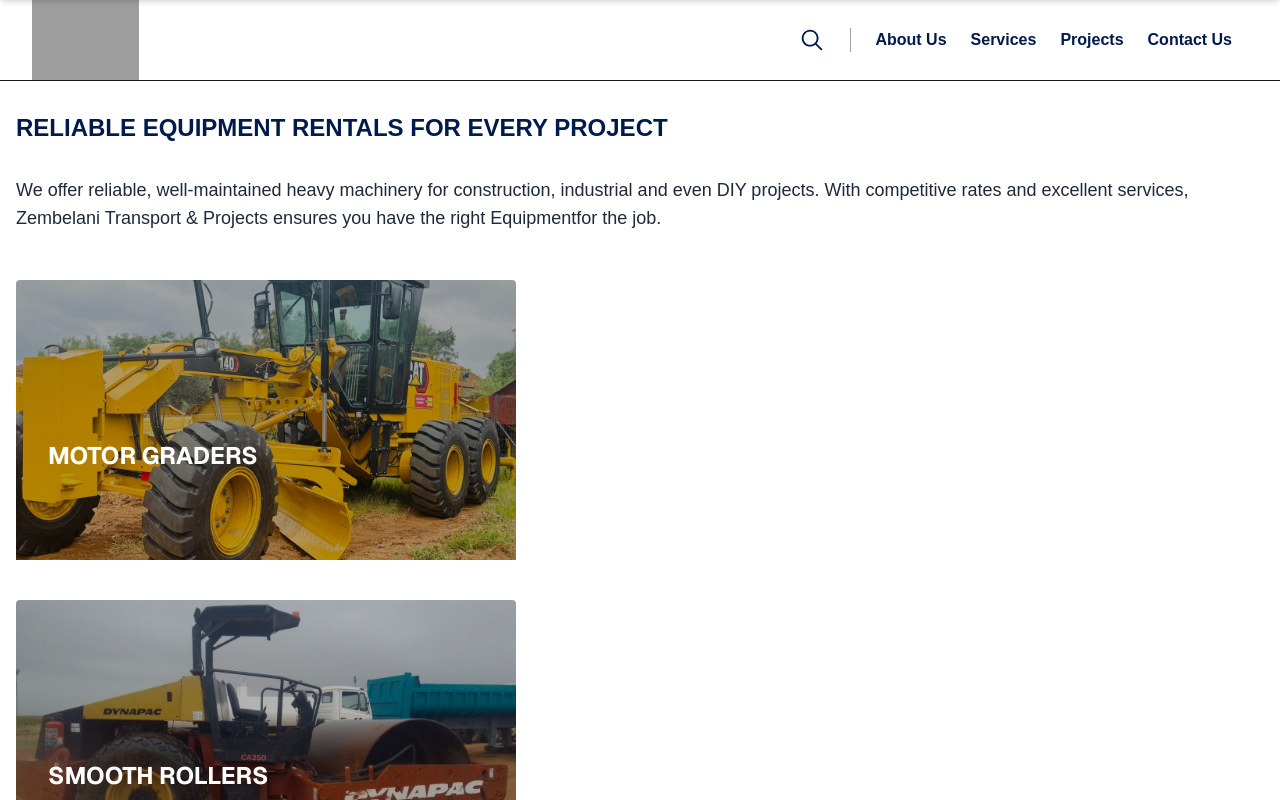
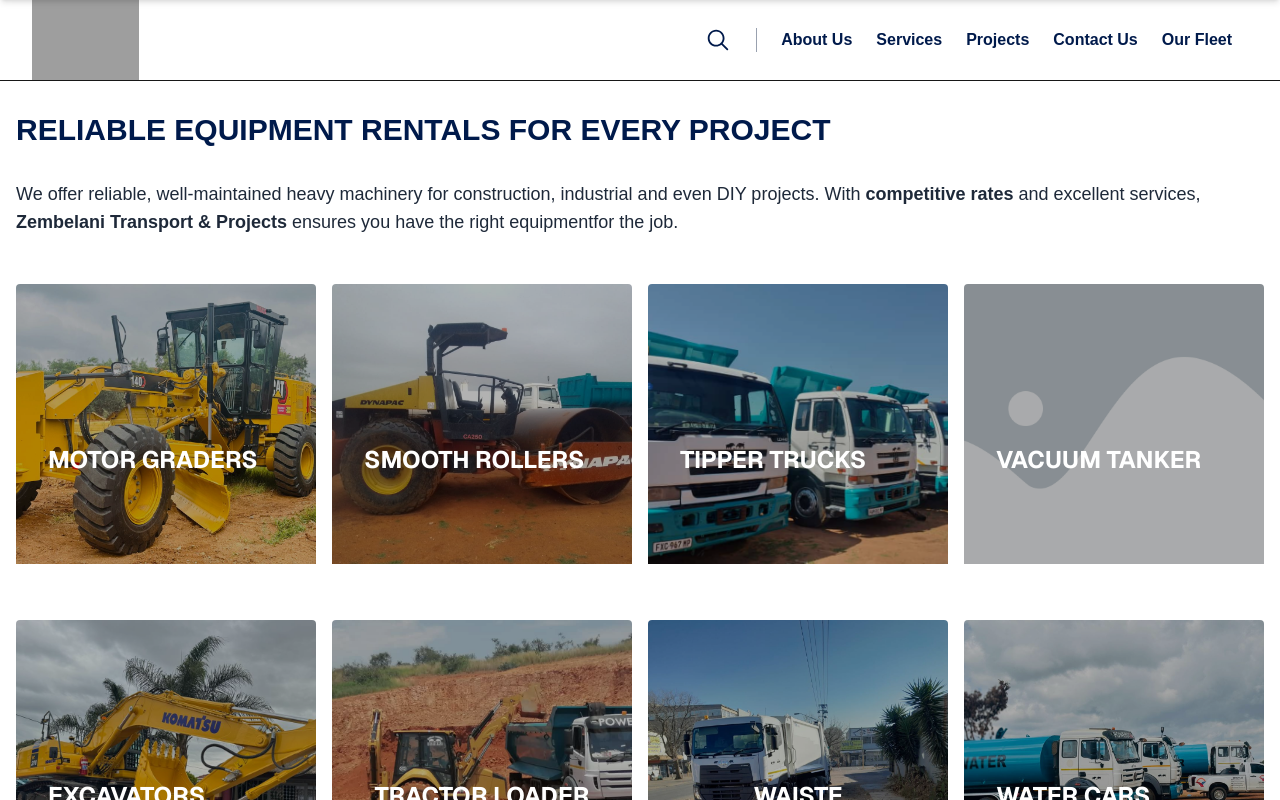
Before and after one commit to M9china/zembelani, a Next.js app: page /catalogue in a window 1280 px wide. Shown: the top 800 px of the page. Built offline with nearby package versions, Linux system fonts and the light colour scheme; grey boxes are pictures that could not be loaded.

Commit message:
feat(Equipment): update equipment list and enhance layout for better presentation

```diff
--- a/src/components/about/AboutStactic.ts
+++ b/src/components/about/AboutStactic.ts
@@ -16,10 +16,6 @@ export const AboutUs: IAbout = {
       image: "/projects/tar.jpg",
       description: `ROADS & EARTHWORKS`,
     },
-        {
-      image: '/projects/sand.jpg',
-      description: ` 14m3 & 10m3 TIPPER TRUCKS`,
-    },
     {
       image: '/projects/pump03.jpg',
       description: `PRESSURE-PUMPS INSTALLATION`,
--- a/src/components/equipment/Equipment.tsx
+++ b/src/components/equipment/Equipment.tsx
@@ -7,20 +7,20 @@ export const Equipment = () => {
       aria-label="catalogue"
       className="min-h-screen pt-[7rem] bg-white px-4"
     >
-      <h1 className="text-[#001A4B] text-2xl font-bold">
+      <h1 className="text-[#001A4B] text-3xl font-semibold">
         RELIABLE EQUIPMENT RENTALS FOR EVERY PROJECT
       </h1>
 
       <p className="text-lg text-gray-800 mt-8">
         We offer reliable, well-maintained heavy machinery for construction,
-        industrial and even DIY projects. With competitive rates and excellent
-        services, Zembelani Transport & Projects ensures you have the right
-        Equipmentfor the job.
+        industrial and even DIY projects. With <strong>competitive rates </strong> and excellent
+        services, <strong>Zembelani Transport & Projects</strong> ensures you have the right
+        equipmentfor the job.
       </p>
 
-      <div className="mt-[3rem]">
+      <div className="mt-[3rem] sm:grid grid-cols-4 gap-4">
         {StaticEquip.map((item) => (
-          <div key={item.title} className="relative">
+          <div key={item.title} className="relative ">
             <Image src={item.image} alt={"product image"}
              width={500} height={500}
              className=" pb-10 object-cover brightness-70 h-[20rem] rounded" />
--- a/src/components/equipment/StaticEquip.ts
+++ b/src/components/equipment/StaticEquip.ts
@@ -8,7 +8,7 @@ export const StaticEquip: IEquip[] = [
     {image: '/services/phire.jpg', title: 'MOTOR GRADERS'},
     {image: '/services/roller.jpg', title: 'SMOOTH ROLLERS'},
     {image: '/services/tipper.jpg', title: 'TIPPER TRUCKS'},
-
+    {image: '/placeholder.webp', title: 'VACUUM TANKER'},
     {image: '/services/excavator01.jpg', title: 'EXCAVATORS'},
     {image: '/services/tlb.jpg', title: 'TRACTOR LOADER BACKHOE'},
     {image: '/services/waste.jpg', title: 'WAISTE COMPACTORS'},
--- a/src/components/navigation/NavStatic.ts
+++ b/src/components/navigation/NavStatic.ts
@@ -17,4 +17,8 @@ export const NavStatic: INavStatic[] = [
   },
   {    title: "Contact Us",
     href: "/contact-us",
-    }]
+    },
+  {
+    title: "Our Fleet",
+    href: "/catalogue",
+  }]
```
Also changed, not shown: public/placeholder.webp (added).
